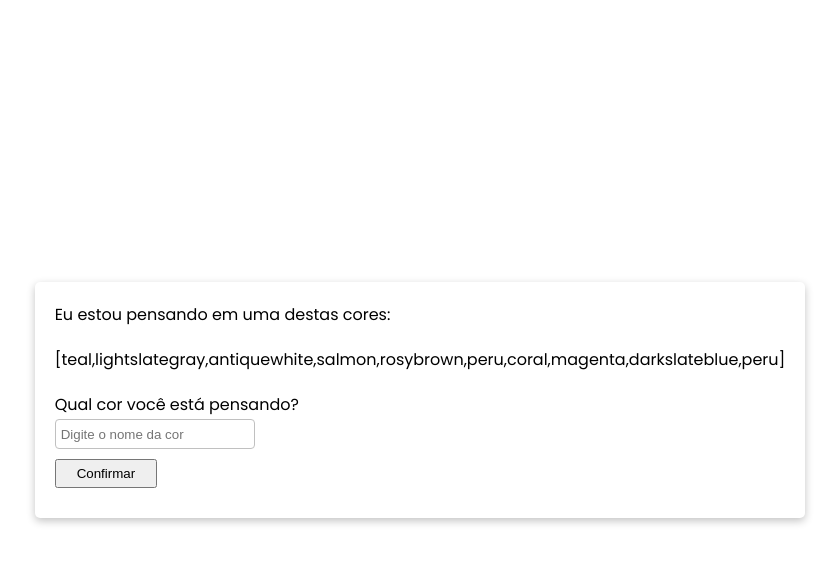
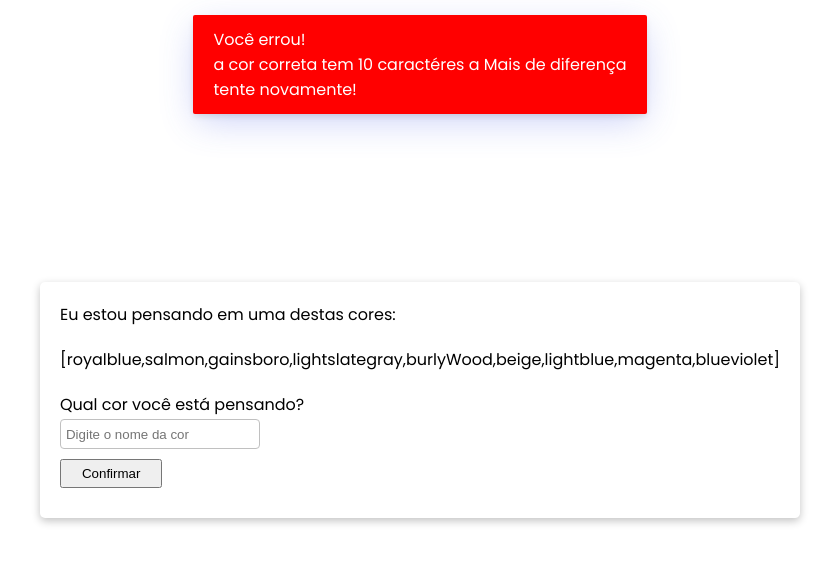
Before and after one commit to gabrieltozatto21/GuessColor, a plain HTML site: page index.html in a window 1280 px wide. Both pictures are taken after a click on the button "Confirmar". Shown: the whole page, without its empty margins (220-1059 px from the left). Drawn offline with nearby package versions, Linux system fonts and the light colour scheme.

Commit message:
Melhorias

```diff
--- a/index.html
+++ b/index.html
@@ -6,6 +6,7 @@
         <meta name="viewport" content="width=device-width, initial-scale=1.0">
 
         <!-- Estilo CSS -->
+        <link rel="stylesheet" type="text/css" href="https://cdn.jsdelivr.net/npm/toastify-js/src/toastify.min.css">
         <link rel="stylesheet" href="style.css">
 
         <title>Document</title>
@@ -26,6 +27,7 @@
 
         </div>
 
+        <script type="text/javascript" src="https://cdn.jsdelivr.net/npm/toastify-js"></script>
         <script src="index.js"></script>
     </body>
 </html>
--- a/index.js
+++ b/index.js
@@ -23,32 +23,60 @@ var arrCores = [
     'skyblue', 'slateblue', 'slategray', 'slategrey', 'snow', 'springgreen', 'steelblue', 'tan', 'teal', 'thistle',
     'tomato', 'turquoise', 'violet', 'wheat', 'white', 'whitesmoke', 'yellow', 'yellowgreen'
 ];
-// Array das dez cores Aleatorias
+
 var arrCoresAleatorias = [];
-// Percorre todo o array de cores
-for (var i = 0; i < arrCores.length; i++) {
-    // Adiciona 10 cores aleatoriamente no array
-    arrCoresAleatorias.push(arrCores[Math.floor(Math.random() * arrCores.length)]);
-    // Se o array estiver cheio, o ciclo encerra
-    if (arrCoresAleatorias.length == 10) {
-        break;
+var corSelecionada = '';
+
+function selecionaCores(){
+    arrCoresAleatorias = [];
+    // Array das dez cores Aleatorias
+    // Percorre todo o array de cores
+    for (var i = 10; i != 0; i--) {
+        // Adiciona 10 cores aleatoriamente no array
+        arrCoresAleatorias.push(arrCores[Math.floor(Math.random() * arrCores.length)]);
+        // Se o array estiver cheio, o ciclo encerra
     }
+
+    corSelecionada = arrCoresAleatorias[Math.floor(Math.random() * arrCoresAleatorias.length)];
+    coresSelecionadas.innerHTML = `<p>[${arrCoresAleatorias}]</p>`;
 }
-// Variável para adicionar a cor escolhida aleatoriamente entre as dez
-var corSelecionada = '';
-// Percorre o vetor com as dez cores escolhidas aleatoriamente
-for (var i = 0; i < arrCoresAleatorias.length; i++) {
-    corSelecionada = arrCoresAleatorias[Math.floor(Math.random() * arrCoresAleatorias.length)];
-}
-// Adiciona as cores na página
-coresSelecionadas.innerHTML = `<p>[${arrCoresAleatorias}]</p>`;
-// Dispara o evento de click
+
+selecionaCores();
+
 btnConfirmar.addEventListener('click', () => {
     if (nomeDaCor.value == corSelecionada) {
-        document.body.style.backgroundColor = corSelecionada;
         alert('Parabéns');
+        selecionaCores();
     }
     else {
-        alert('Tente novamente!');
+
+        var diferenca = Math.abs(nomeDaCor.value.length - corSelecionada.length);
+
+        var menorOuMaior = nomeDaCor.value.length < corSelecionada.length
+        ? "Mais"
+        : "Menos"
+
+
+        Toastify({
+            text: `Você errou!
+             a cor correta tem ${diferenca} caractéres a ${menorOuMaior} de diferença
+             tente novamente!`,
+            duration: 5000,
+            position: "center",
+            className: "error",
+            style: {
+              background: "red",
+            }
+          }).showToast();
+          console.log(diferenca);
+
+        arrCoresAleatorias.splice(arrCoresAleatorias.indexOf(nomeDaCor.value), 1)
+        coresSelecionadas.innerHTML = `<p>[${arrCoresAleatorias}]</p>`;
     }
+
+    document.body.style.backgroundColor = nomeDaCor.value;
+    nomeDaCor.value = "";
 });
+
+console.log(corSelecionada)
+console.log(arrCoresAleatorias.length)
```
